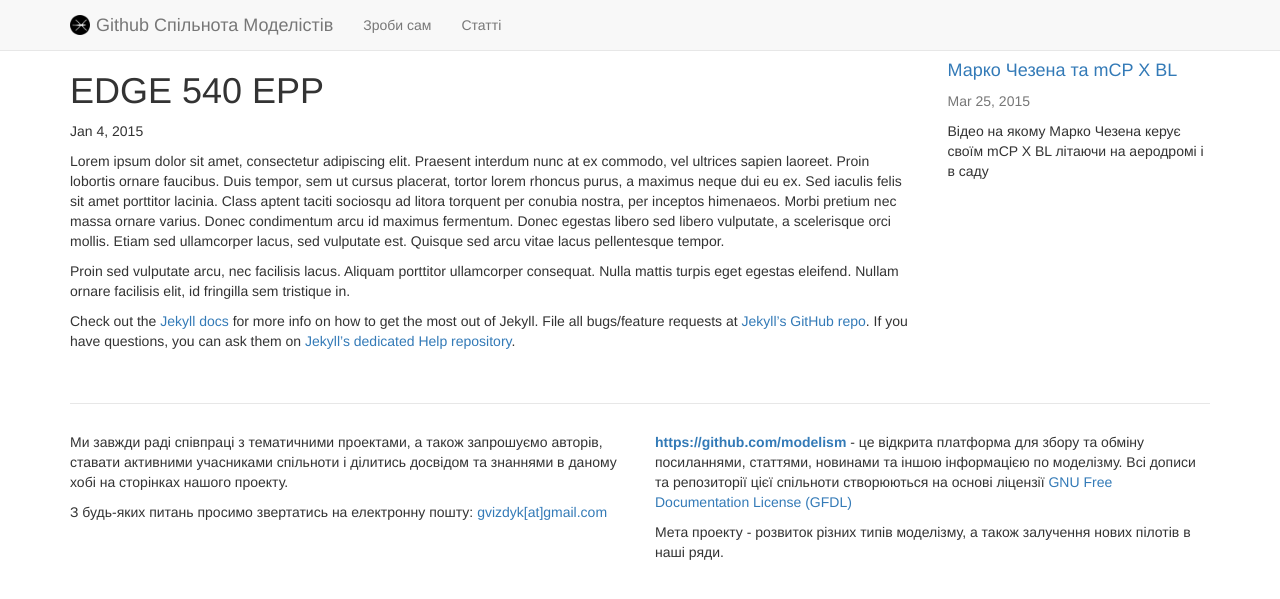
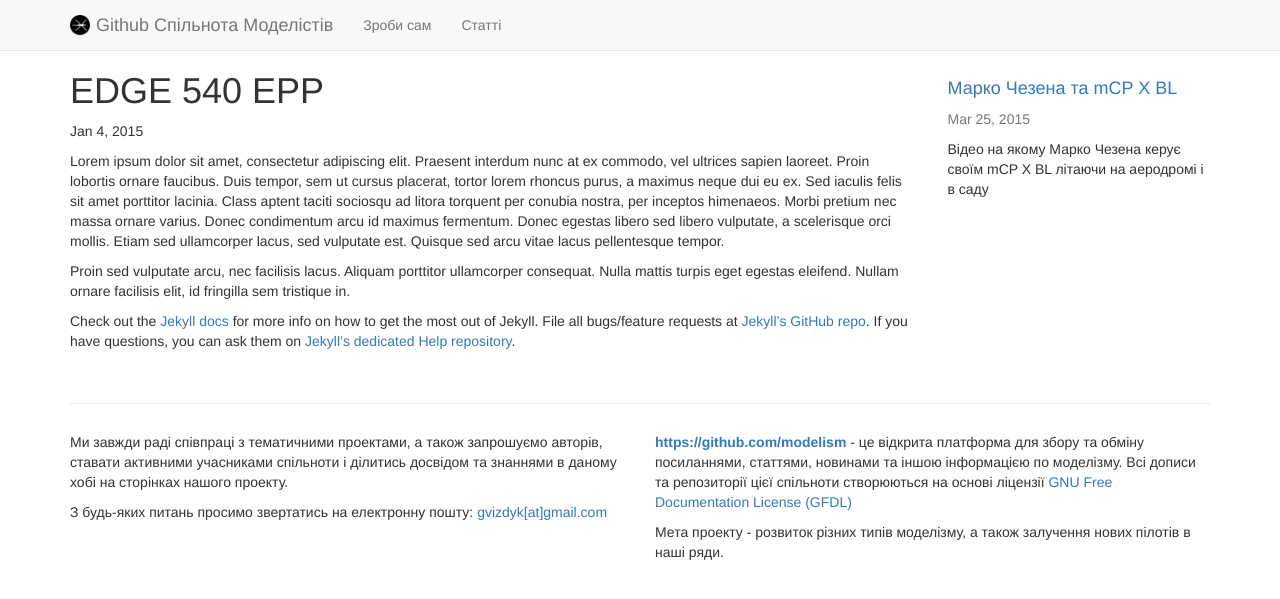
Before and after one commit to modelism/community, a Jekyll site: the page built from _posts/2015-01-04-diy-edge-540-epp.markdown, in a window 1280 px wide. Shown: the top 599 px of the page. Built offline with Jekyll 4.4.1, drawn with Linux system fonts in a browser that asks for light colours; nearby versions of some CDN libraries.

Commit message:
Update modelism.css

```diff
--- a/css/modelism.css
+++ b/css/modelism.css
@@ -48,3 +48,15 @@
 .caption h3 {
     margin-top: 10px;
     }
+
+/* Block News */
+.block-news {
+    margin-top: 2em;
+    }
+.news-item {
+    margin-bottom: 0.5em;
+    }
+.news-item h5 {
+    margin-bottom: 0;
+    font-weight: bold;
+    }
```
